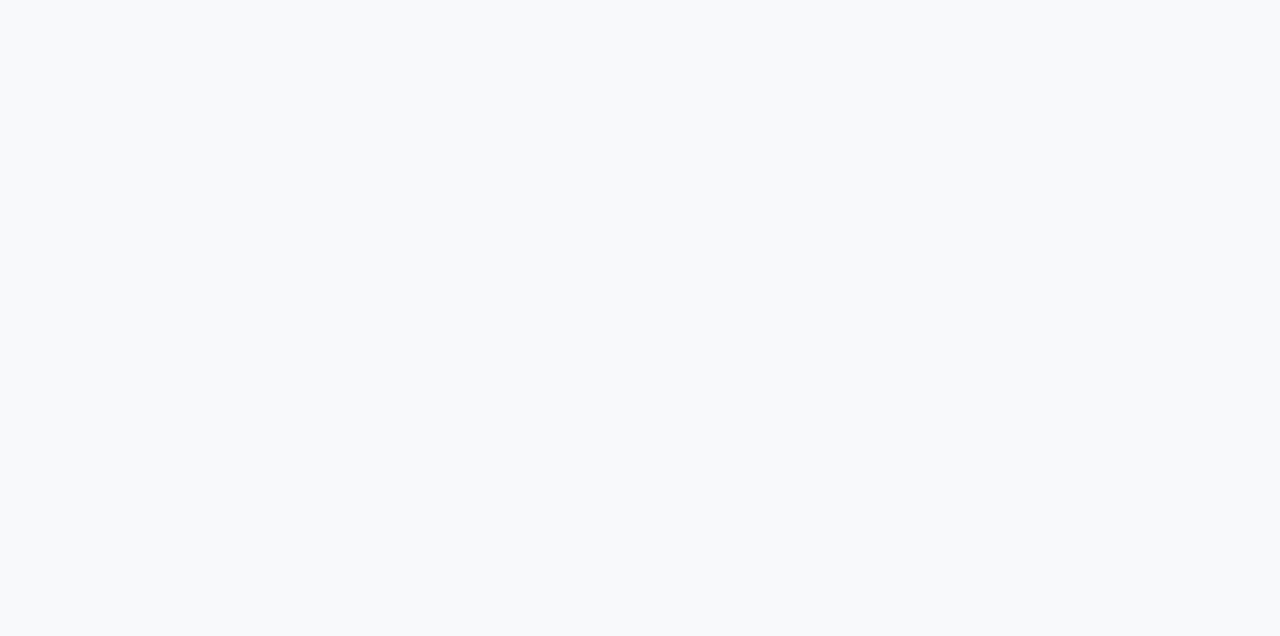
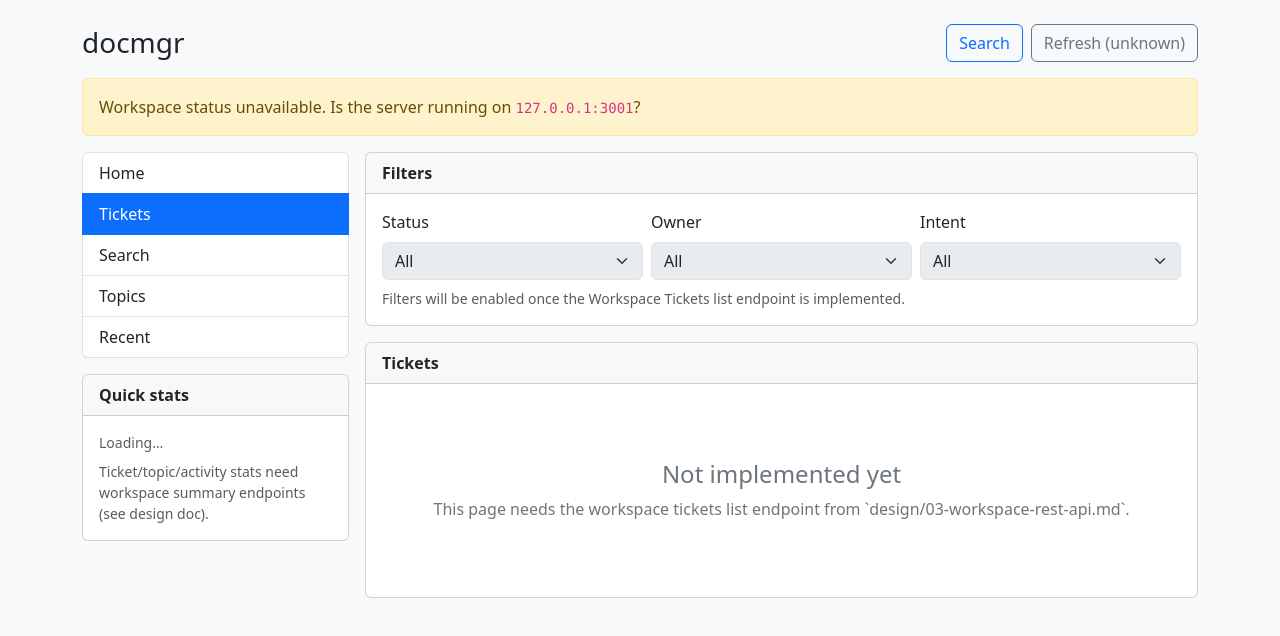
Before and after one commit to go-go-golems/docmgr, a React (Vite) app in the folder ui/: page /workspace/tickets in a window 1280 px wide. Before the commit this address had no page. Shown: the top 636 px of the page. Built offline with nearby package versions, Linux system fonts and the light colour scheme; no server answers.

Commit message:
UI: add Workspace shell and route scaffolding

```diff
--- a/ui/src/App.tsx
+++ b/ui/src/App.tsx
@@ -7,6 +7,12 @@ import { DocViewerPage } from './features/doc/DocViewerPage'
 import { FileViewerPage } from './features/file/FileViewerPage'
 import { SearchPage } from './features/search/SearchPage'
 import { TicketPage } from './features/ticket/TicketPage'
+import { WorkspaceLayout } from './features/workspace/WorkspaceLayout'
+import { WorkspaceHomePage } from './features/workspace/WorkspaceHomePage'
+import { WorkspaceTicketsPage } from './features/workspace/WorkspaceTicketsPage'
+import { WorkspaceTopicsPage } from './features/workspace/WorkspaceTopicsPage'
+import { WorkspaceTopicDetailPage } from './features/workspace/WorkspaceTopicDetailPage'
+import { WorkspaceRecentPage } from './features/workspace/WorkspaceRecentPage'
 import './styles/design-system.css'
 import './styles/search.css'
 
@@ -17,6 +23,13 @@ function App() {
         <ToastHost />
         <Routes>
           <Route path="/" element={<SearchPage />} />
+          <Route path="/workspace" element={<WorkspaceLayout />}>
+            <Route index element={<WorkspaceHomePage />} />
+            <Route path="tickets" element={<WorkspaceTicketsPage />} />
+            <Route path="topics" element={<WorkspaceTopicsPage />} />
+            <Route path="topics/:topic" element={<WorkspaceTopicDetailPage />} />
+            <Route path="recent" element={<WorkspaceRecentPage />} />
+          </Route>
           <Route path="/doc" element={<DocViewerPage />} />
           <Route path="/file" element={<FileViewerPage />} />
           <Route path="/ticket/:ticket" element={<TicketPage />} />
--- a/ui/src/features/search/widgets/SearchHeader.tsx
+++ b/ui/src/features/search/widgets/SearchHeader.tsx
@@ -1,6 +1,7 @@
 import { timeAgo } from '../../../lib/time'
 import type { WorkspaceStatus } from '../../../services/docmgrApi'
 import { PageHeader } from '../../../components/PageHeader'
+import { Link } from 'react-router-dom'
 
 export function SearchHeader({
   wsStatus,
@@ -20,6 +21,10 @@ export function SearchHeader({
         titleClassName="h3"
         mb={4}
         actions={
+          <>
+            <Link className="btn btn-outline-primary" to="/workspace">
+              Workspace
+            </Link>
             <button
               className="btn btn-outline-secondary refresh-btn"
               onClick={onRefresh}
@@ -27,6 +32,7 @@ export function SearchHeader({
             >
               {refreshLoading ? 'Refreshing…' : `Refresh (${timeAgo(wsStatus?.indexedAt)})`}
             </button>
+          </>
         }
       />
 
--- /dev/null
+++ b/ui/src/features/workspace/WorkspaceHomePage.tsx
@@ -0,0 +1,48 @@
+import { timeAgo } from '../../lib/time'
+import { useGetWorkspaceStatusQuery } from '../../services/docmgrApi'
+import { EmptyState } from '../../components/EmptyState'
+import { LoadingSpinner } from '../../components/LoadingSpinner'
+import { ApiErrorAlert } from '../../components/ApiErrorAlert'
+
+export function WorkspaceHomePage() {
+  const { data: wsStatus, isLoading, error } = useGetWorkspaceStatusQuery()
+
+  if (isLoading) return <LoadingSpinner />
+  if (error) return <ApiErrorAlert title="Failed to load workspace status" error={error} />
+
+  return (
+    <div className="vstack gap-3">
+      <div className="card">
+        <div className="card-header fw-semibold">Workspace overview</div>
+        <div className="card-body">
+          <div className="d-flex flex-wrap gap-2">
+            <span className="badge text-bg-light text-dark">
+              Indexed: <span className="fw-semibold">{timeAgo(wsStatus?.indexedAt)}</span>
+            </span>
+            <span className="badge text-bg-light text-dark">
+              Documents: <span className="fw-semibold">{wsStatus?.docsIndexed ?? 0}</span>
+            </span>
+          </div>
+          {wsStatus?.root ? (
+            <div className="mt-2 text-muted small">
+              Root: <span className="font-monospace">{wsStatus.root}</span>
+            </div>
+          ) : null}
+        </div>
+      </div>
+
+      <div className="card">
+        <div className="card-header fw-semibold d-flex justify-content-between align-items-center">
+          <span>Recent activity</span>
+        </div>
+        <div className="card-body">
+          <EmptyState title="Not implemented yet">
+            <p className="mb-0">
+              This widget needs the workspace activity endpoint from `design/03-workspace-rest-api.md`.
+            </p>
+          </EmptyState>
+        </div>
+      </div>
+    </div>
+  )
+}
--- /dev/null
+++ b/ui/src/features/workspace/WorkspaceLayout.tsx
@@ -0,0 +1,109 @@
+import { NavLink, Outlet, useLocation } from 'react-router-dom'
+
+import { PageHeader } from '../../components/PageHeader'
+import { useToast } from '../toast/useToast'
+import { timeAgo } from '../../lib/time'
+import { useGetWorkspaceStatusQuery, useRefreshIndexMutation } from '../../services/docmgrApi'
+
+function ShellNav() {
+  const location = useLocation()
+  const inWorkspace = location.pathname.startsWith('/workspace')
+
+  const navLink = (to: string, label: string) => (
+    <NavLink
+      to={to}
+      className={({ isActive }) =>
+        ['list-group-item list-group-item-action', isActive ? 'active' : ''].filter(Boolean).join(' ')
+      }
+      end
+    >
+      {label}
+    </NavLink>
+  )
+
+  return (
+    <div className="list-group">
+      {navLink('/workspace', 'Home')}
+      {navLink('/workspace/tickets', 'Tickets')}
+      <NavLink
+        to="/"
+        className={['list-group-item list-group-item-action', !inWorkspace ? 'active' : ''].filter(Boolean).join(' ')}
+        end
+      >
+        Search
+      </NavLink>
+      {navLink('/workspace/topics', 'Topics')}
+      {navLink('/workspace/recent', 'Recent')}
+    </div>
+  )
+}
+
+export function WorkspaceLayout() {
+  const toast = useToast()
+  const { data: wsStatus, isError: wsError, refetch } = useGetWorkspaceStatusQuery()
+  const [refreshIndex, refreshState] = useRefreshIndexMutation()
+
+  async function onRefresh() {
+    try {
+      await refreshIndex().unwrap()
+      await refetch()
+      toast.success('Index refreshed successfully', { timeoutMs: 2000 })
+    } catch (e) {
+      toast.error(`Index refresh failed: ${String(e)}`, { timeoutMs: 2500 })
+    }
+  }
+
+  return (
+    <div className="container py-4">
+      <PageHeader
+        title="docmgr"
+        titleClassName="h3"
+        actions={
+          <>
+            <NavLink className="btn btn-outline-primary" to="/" end>
+              Search
+            </NavLink>
+            <button className="btn btn-outline-secondary" onClick={() => void onRefresh()} disabled={refreshState.isLoading}>
+              {refreshState.isLoading
+                ? 'Refreshing…'
+                : `Refresh (${timeAgo(wsStatus?.indexedAt)})`}
+            </button>
+          </>
+        }
+      />
+
+      {wsError ? (
+        <div className="alert alert-warning">
+          Workspace status unavailable. Is the server running on <code>127.0.0.1:3001</code>?
+        </div>
+      ) : null}
+
+      <div className="row g-3">
+        <div className="col-12 col-lg-3">
+          <ShellNav />
+          <div className="card mt-3">
+            <div className="card-header fw-semibold">Quick stats</div>
+            <div className="card-body">
+              {wsStatus ? (
+                <div className="d-flex flex-wrap gap-2">
+                  <span className="badge text-bg-light text-dark">
+                    Docs: <span className="fw-semibold">{wsStatus.docsIndexed}</span>
+                  </span>
+                </div>
+              ) : (
+                <div className="text-muted small">Loading…</div>
+              )}
+              <div className="text-muted small mt-2">
+                Ticket/topic/activity stats need workspace summary endpoints (see design doc).
+              </div>
+            </div>
+          </div>
+        </div>
+
+        <div className="col-12 col-lg-9">
+          <Outlet />
+        </div>
+      </div>
+    </div>
+  )
+}
--- /dev/null
+++ b/ui/src/features/workspace/WorkspaceRecentPage.tsx
@@ -0,0 +1,16 @@
+import { EmptyState } from '../../components/EmptyState'
+
+export function WorkspaceRecentPage() {
+  return (
+    <div className="card">
+      <div className="card-header fw-semibold">Recent activity</div>
+      <div className="card-body">
+        <EmptyState title="Not implemented yet">
+          <p className="mb-0">
+            This page needs the workspace activity endpoint from `design/03-workspace-rest-api.md`.
+          </p>
+        </EmptyState>
+      </div>
+    </div>
+  )
+}
--- /dev/null
+++ b/ui/src/features/workspace/WorkspaceTicketsPage.tsx
@@ -0,0 +1,47 @@
+import { EmptyState } from '../../components/EmptyState'
+
+export function WorkspaceTicketsPage() {
+  return (
+    <div className="vstack gap-3">
+      <div className="card">
+        <div className="card-header fw-semibold">Filters</div>
+        <div className="card-body">
+          <div className="row g-2">
+            <div className="col-12 col-md-4">
+              <label className="form-label">Status</label>
+              <select className="form-select" disabled>
+                <option>All</option>
+              </select>
+            </div>
+            <div className="col-12 col-md-4">
+              <label className="form-label">Owner</label>
+              <select className="form-select" disabled>
+                <option>All</option>
+              </select>
+            </div>
+            <div className="col-12 col-md-4">
+              <label className="form-label">Intent</label>
+              <select className="form-select" disabled>
+                <option>All</option>
+              </select>
+            </div>
+          </div>
+          <div className="text-muted small mt-2">
+            Filters will be enabled once the Workspace Tickets list endpoint is implemented.
+          </div>
+        </div>
+      </div>
+
+      <div className="card">
+        <div className="card-header fw-semibold">Tickets</div>
+        <div className="card-body">
+          <EmptyState title="Not implemented yet">
+            <p className="mb-0">
+              This page needs the workspace tickets list endpoint from `design/03-workspace-rest-api.md`.
+            </p>
+          </EmptyState>
+        </div>
+      </div>
+    </div>
+  )
+}
--- /dev/null
+++ b/ui/src/features/workspace/WorkspaceTopicDetailPage.tsx
@@ -0,0 +1,21 @@
+import { useParams } from 'react-router-dom'
+
+import { EmptyState } from '../../components/EmptyState'
+
+export function WorkspaceTopicDetailPage() {
+  const params = useParams()
+  const topic = (params.topic ?? '').trim()
+
+  return (
+    <div className="card">
+      <div className="card-header fw-semibold">Topic: {topic || '—'}</div>
+      <div className="card-body">
+        <EmptyState title="Not implemented yet">
+          <p className="mb-0">
+            This page needs the topic detail endpoint from `design/03-workspace-rest-api.md`.
+          </p>
+        </EmptyState>
+      </div>
+    </div>
+  )
+}
--- /dev/null
+++ b/ui/src/features/workspace/WorkspaceTopicsPage.tsx
@@ -0,0 +1,16 @@
+import { EmptyState } from '../../components/EmptyState'
+
+export function WorkspaceTopicsPage() {
+  return (
+    <div className="card">
+      <div className="card-header fw-semibold">Topics</div>
+      <div className="card-body">
+        <EmptyState title="Not implemented yet">
+          <p className="mb-0">
+            This page needs the workspace topics endpoints from `design/03-workspace-rest-api.md`.
+          </p>
+        </EmptyState>
+      </div>
+    </div>
+  )
+}
```
Lines whose indentation alone changed are shown as unchanged.
